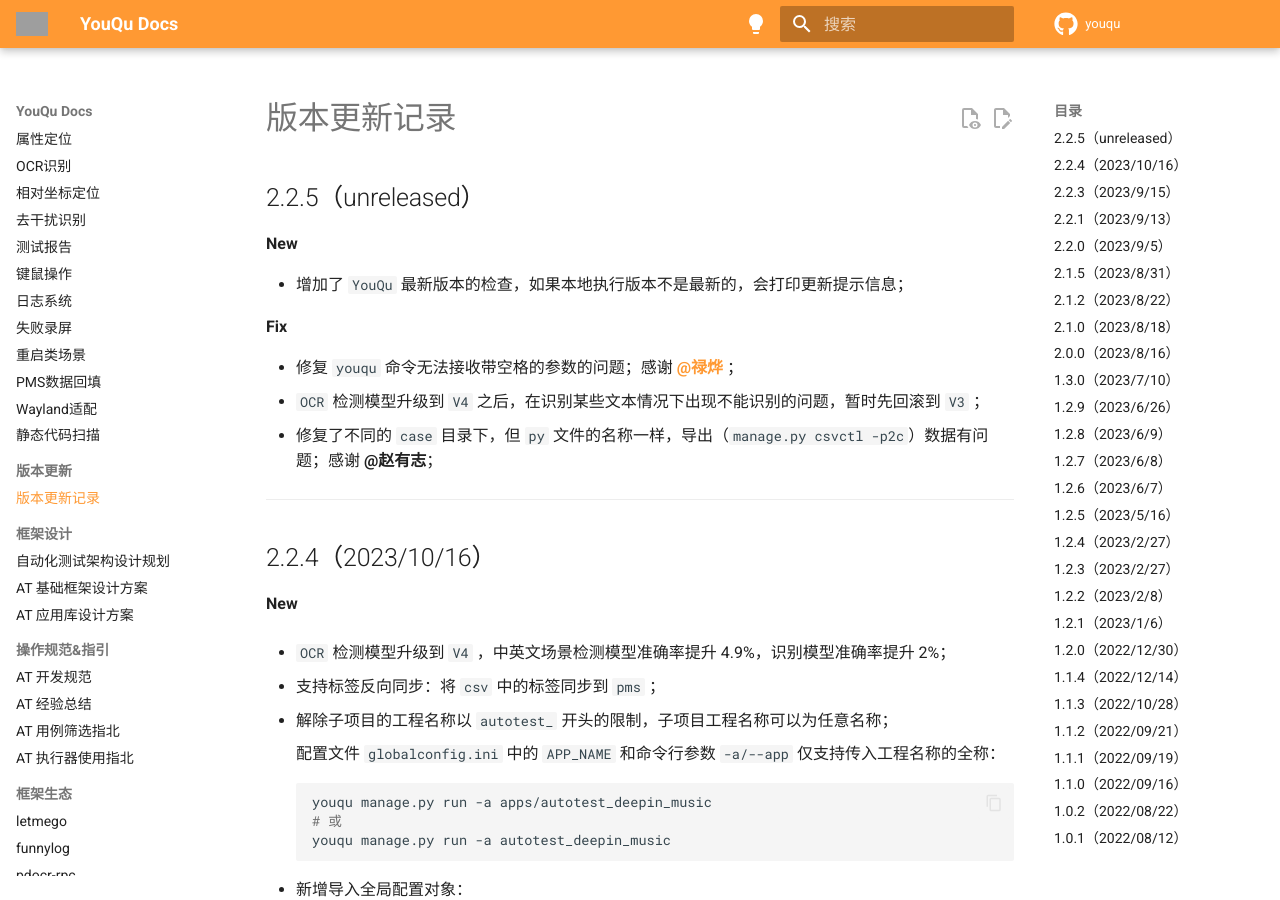
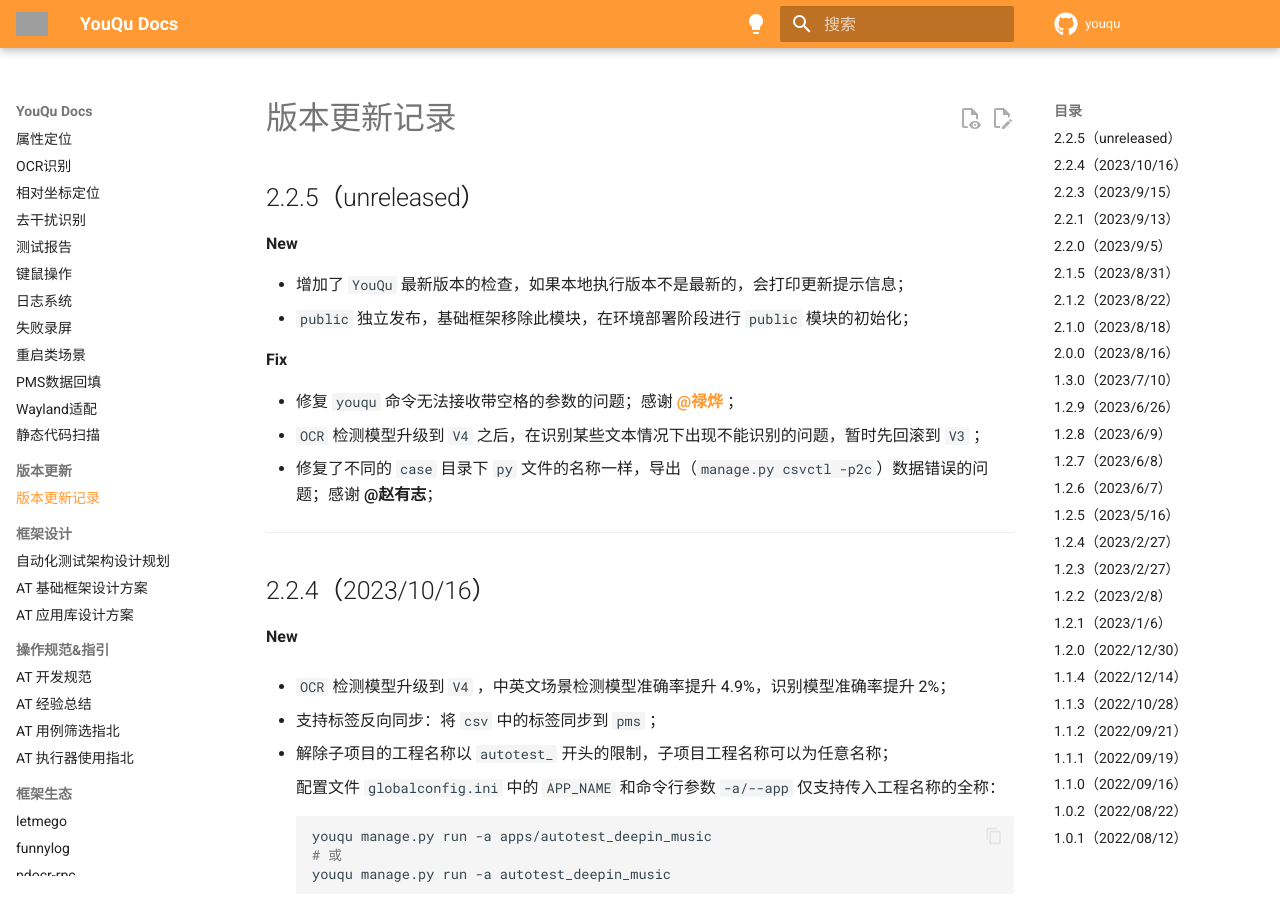
Before and after one commit to linuxdeepin/youqu, an MkDocs documentation site: the page built from docs/RELEASE.md, in a window 1280 px wide and 900 px high. Built offline with MkDocs 1.6.1 and Material for MkDocs 9.7.7, drawn with Linux system fonts in a browser that asks for light colours; comment, search, counter and statistics services are not loaded; the version menu is left out; grey boxes are pictures that could not be loaded.

Commit message:
fix: 1.`public` 独立发布，基础框架移除此模块，在环境部署阶段进行 `public` 模块的初始化；
Description:

Log:

```diff
--- a/docs/RELEASE.md
+++ b/docs/RELEASE.md
@@ -5,12 +5,13 @@
 **New**
 
 - 增加了 `YouQu` 最新版本的检查，如果本地执行版本不是最新的，会打印更新提示信息；
+- `public` 独立发布，基础框架移除此模块，在环境部署阶段进行 `public` 模块的初始化；
 
 **Fix**
 
 - 修复 `youqu` 命令无法接收带空格的参数的问题；感谢 **[@禄烨](https://github.com/lu-xianseng)** ；
 - `OCR` 检测模型升级到 `V4` 之后，在识别某些文本情况下出现不能识别的问题，暂时先回滚到 `V3` ；
-- 修复了不同的 `case` 目录下，但 `py` 文件的名称一样，导出（`manage.py csvctl -p2c`）数据有问题；感谢 **@赵有志**；
+- 修复了不同的 `case` 目录下 `py` 文件的名称一样，导出（`manage.py csvctl -p2c`）数据错误的问题；感谢 **@赵有志**；
 
 -----------------------
 
```
Also changed, not shown: 3 other files.
